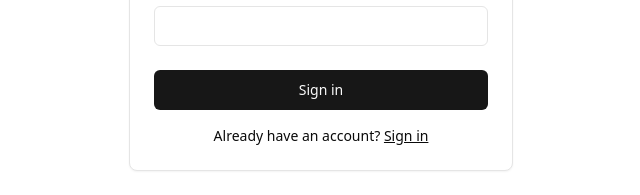
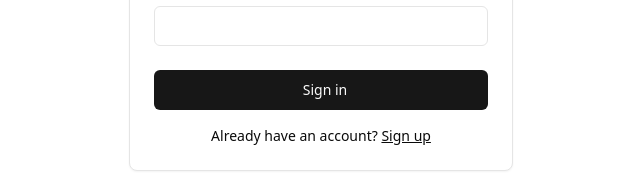
Before and after one commit to Rehan72/elib-dashboard, a React (Vite) app: page /auth/login in a window 1280 px wide. Shown: the part 415-610 px from the top of the page, without its empty margins (319-959 px from the left). Built offline with nearby package versions, Linux system fonts and the light colour scheme.

Commit message:
add loading state

```diff
--- a/src/pages/LoginPage.tsx
+++ b/src/pages/LoginPage.tsx
@@ -11,6 +11,7 @@ import { Input } from "@/components/ui/input"
 import { Label } from "@/components/ui/label"
 import { login } from "@/http/api"
 import { useMutation } from "@tanstack/react-query"
+import { LoaderCircle } from "lucide-react"
 import { useRef } from "react"
 import { Link, useNavigate } from "react-router-dom"
 
@@ -46,6 +47,7 @@ function LoginPage() {
           <CardTitle className="text-2xl">Login</CardTitle>
           <CardDescription>
             Enter your email below to login to your account.
+            {mutation.isPending && <div>Loading...</div>}
           </CardDescription>
         </CardHeader>
         <CardContent className="grid gap-4">
@@ -60,11 +62,17 @@ function LoginPage() {
         </CardContent>
         <CardFooter>
           <div className="w-full">
-          <Button onClick={handleLoginSubmit} className="w-full">Sign in</Button>
+          <Button onClick={handleLoginSubmit} className="w-full" disabled={mutation.isPending}>
+            {
+              mutation.isPending && <LoaderCircle className="animate-spin" />
+            }
+
+            <span className="ml-2">Sign in</span>
+            </Button>
           <div className="mt-4 text-center text-sm">
           Already have an account?{" "}
           <Link to={'/auth/register'} className="underline">
-            Sign in
+            Sign up
           </Link>
         </div>
           </div>
```
